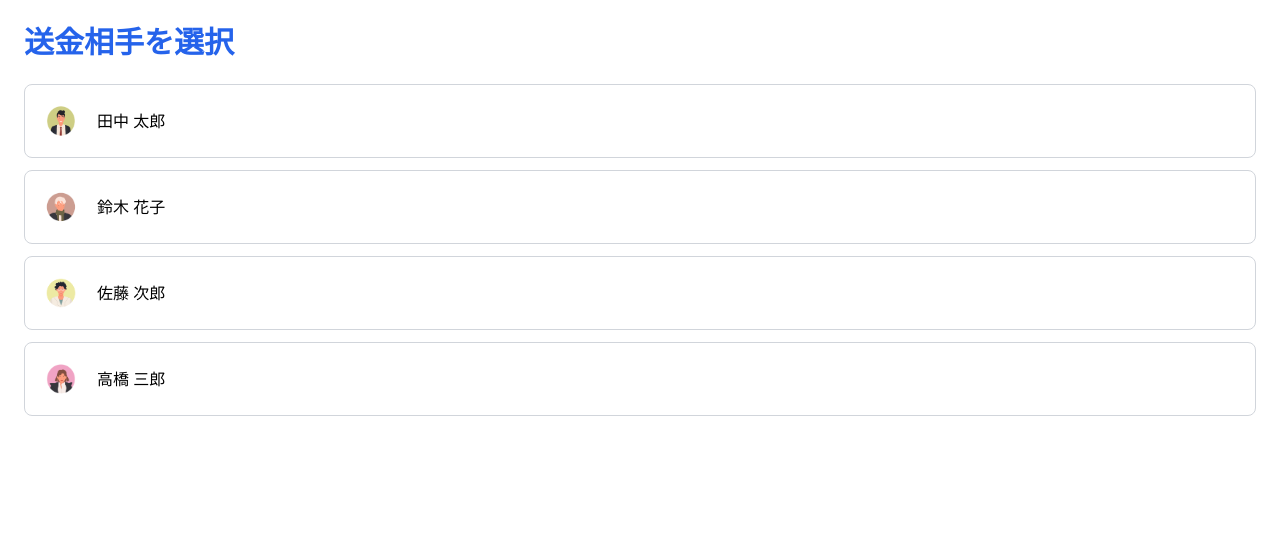
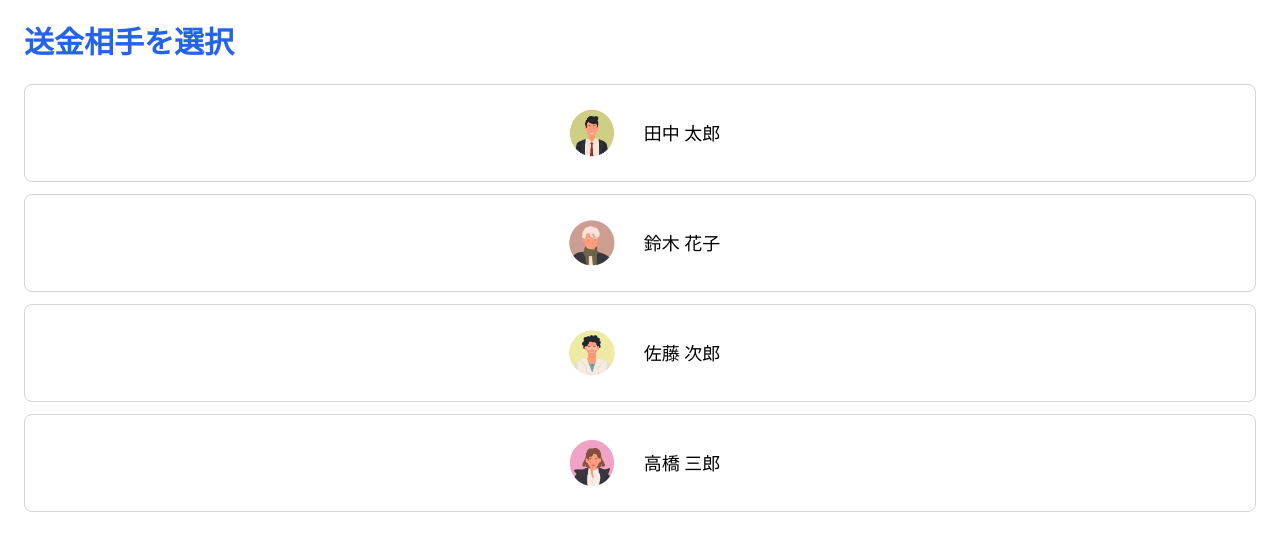
Before and after one commit to deraryo4559/GroupeF, a React (Vite) app in the folder front/: page /step3 in a window 1280 px wide. Shown: the top 550 px of the page. Built offline with nearby package versions, Linux system fonts and the light colour scheme.

Commit message:
AddressListにiconコンポーネントを利用

```diff
--- a/front/src/pages/AddressList.jsx
+++ b/front/src/pages/AddressList.jsx
@@ -1,5 +1,6 @@
 import React from 'react';
 import { useNavigate } from 'react-router-dom';
+import Icon from '../components/Icon';
 
 // 公開フォルダに置いた想定（/public/images/...）
 const users = [
@@ -13,7 +14,6 @@ function AddressList() {
   const navigate = useNavigate();
 
   const handleSelect = (user) => {
-    // ★ ユーザー全データを state で渡す
     navigate('/SendMoney', { state: { user } });
   };
 
@@ -24,11 +24,11 @@ function AddressList() {
         {users.map((user) => (
           <li
             key={user.id}
-            className="flex items-center p-4 border border-gray-300 rounded-lg cursor-pointer hover:bg-gray-100 transition-colors"
+            className="p-4 border border-gray-300 rounded-lg cursor-pointer hover:bg-gray-100 transition-colors"
             onClick={() => handleSelect(user)}
           >
-            <img src={user.icon} alt={user.name} className="w-10 h-10 rounded-full mr-4" />
-            {user.name}
+            {/*Icon コンポーネント*/}
+            <Icon img={user.icon} name={user.name} />
           </li>
         ))}
       </ul>
```
